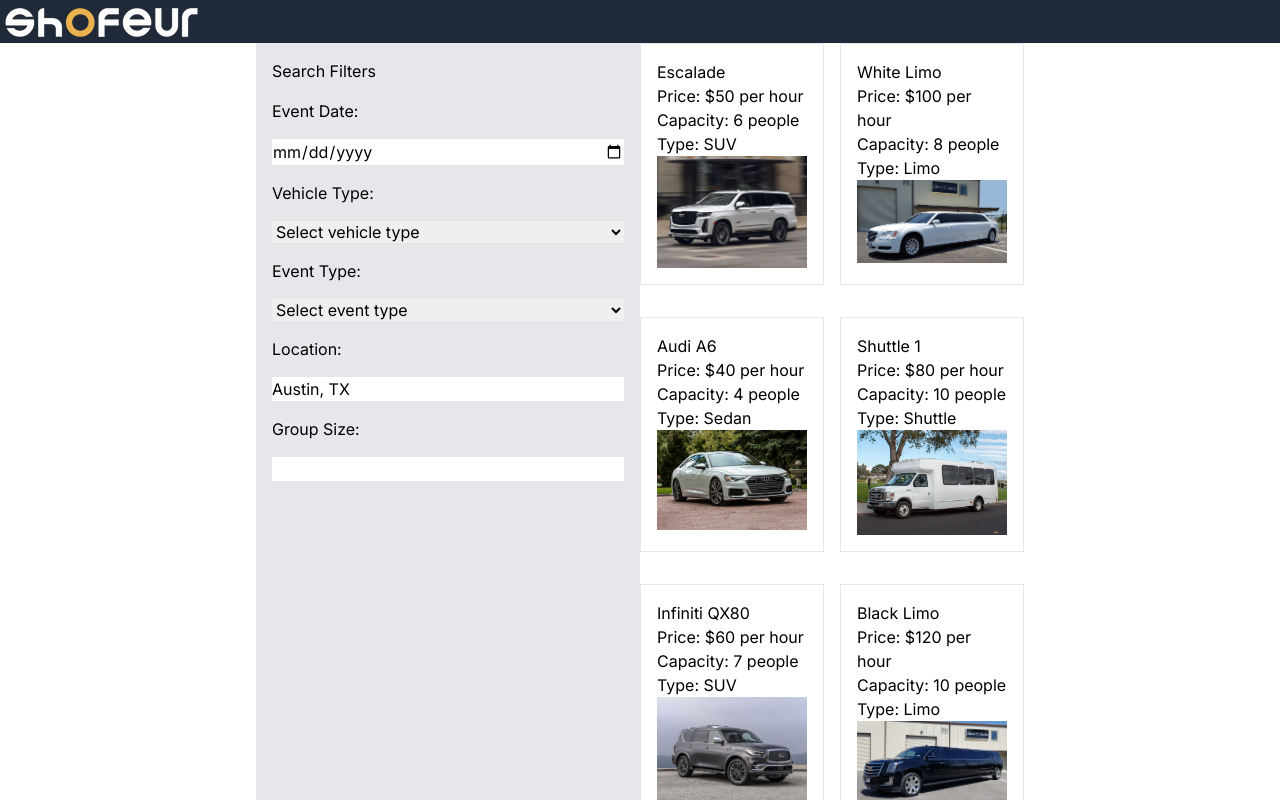
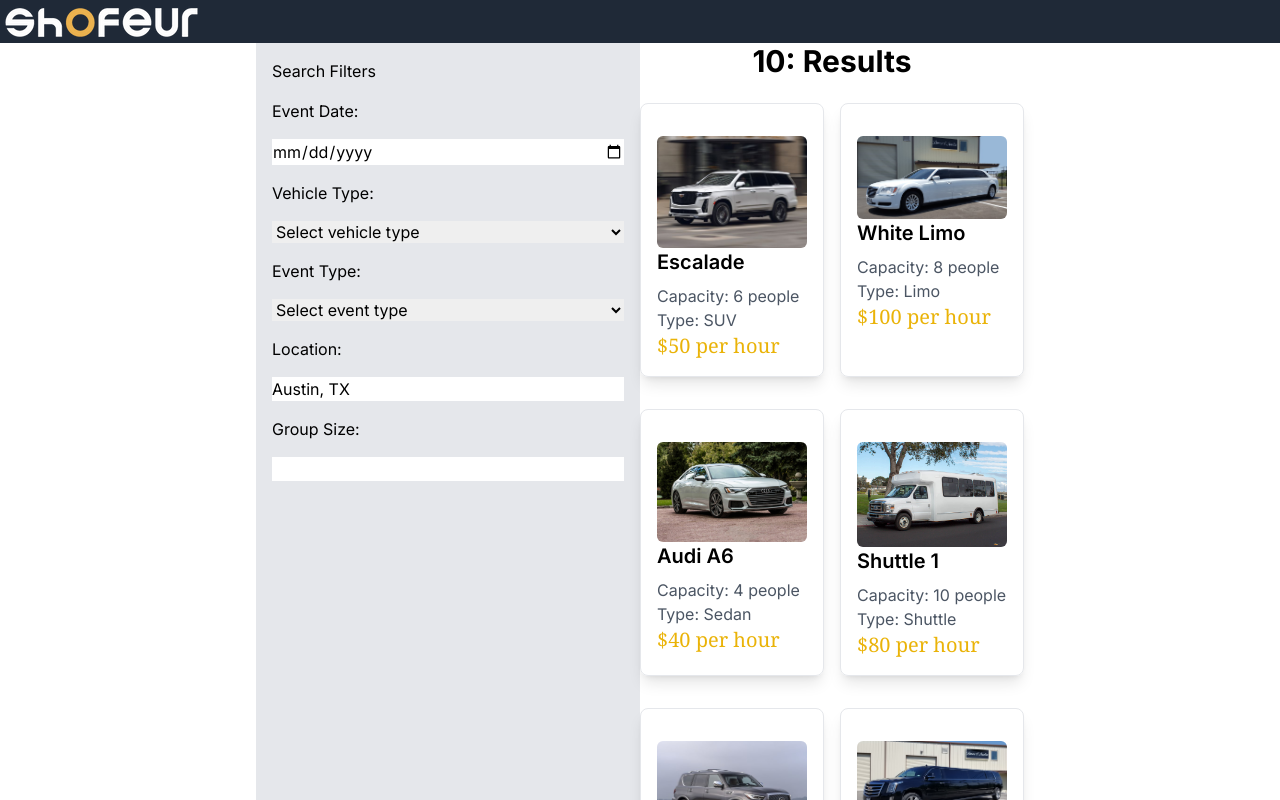
Before and after one commit to donanhnguyen/don-a-nguyen-luxury-vehicle-rental, a Next.js app: page / in a window 1280 px wide. Shown: the top 800 px of the page. Built offline with nearby package versions, Linux system fonts and the light colour scheme.

Commit message:
more small changes

```diff
--- a/src/app/page.tsx
+++ b/src/app/page.tsx
@@ -1,7 +1,7 @@
 "use client";
 import Image from 'next/image'
 import Nav from './nav'
-import React, {useState, ChangeEvent} from 'react';
+import React, {useState, ChangeEvent, useEffect} from 'react';
 import vehicleListings from './data';
 
 type VehicleListingProps = {
@@ -17,17 +17,21 @@
   vehicleListing,
 }) => {
   return (
-    <div className="border p-4 mb-4">
-      <h3>{vehicleListing.name}</h3>
-      <p>Price: ${vehicleListing.price} per hour</p>
-      <p>Capacity: {vehicleListing.capacity} people</p>
-      <p>Type: {vehicleListing.type}</p>
+    <div className="border p-4 mb-4 rounded-lg shadow-lg">
+      <div className="mt-4">
         <Image
           alt={vehicleListing.name}
           src={vehicleListing.imageUrl}
           width={300}
           height={300}
+          className="rounded-md"
         />
+      </div>
+      <h3 className="text-xl font-semibold mb-2">{vehicleListing.name}</h3>
+      <p className="text-gray-600">Capacity: {vehicleListing.capacity} people</p>
+      <p className="text-gray-600">Type: {vehicleListing.type}</p>
+
+      <p className="text-yellow-500 text-xl font-serif">${vehicleListing.price} per hour</p>
     </div>
   );
 };
@@ -38,6 +42,7 @@
   const [vehicleType, setVehicleType] = useState<string>('');
   const [eventType, setEventType] = useState<string>('');
   const [groupSize, setGroupSize] = useState<number | ''>('');
+  const [numberOfResults, setNumberOfResults] = useState<number | ''>('');
 
   const handleEventDateChange = (event: ChangeEvent<HTMLInputElement>) => {
     setEventDate(event.target.value);
@@ -71,9 +76,14 @@
     return `${year}-${month}-${day}`;
   };
 
+  useEffect(() => {
+    setNumberOfResults(vehicleListings.length);
+  }, [])
+
   return (
     <main className="">
 
+      {/* Nav Bar */}
       <Nav />
 
       {/* container div */}
@@ -137,6 +147,7 @@
 
         {/* search results based on filters */}
         <div id="searchResults" className="w-2/4">
+          <h1 className="text-3xl font-bold text-center mb-6">{numberOfResults}: Results</h1>
           {/* Search results based on filters */}
             <div className="grid grid-cols-2 gap-4">
               {vehicleListings.map((vehicleListing, index) => (
```
Also changed, not shown: src/app/nav.tsx (+2 -5 lines). Lines whose indentation alone changed are shown as unchanged.
